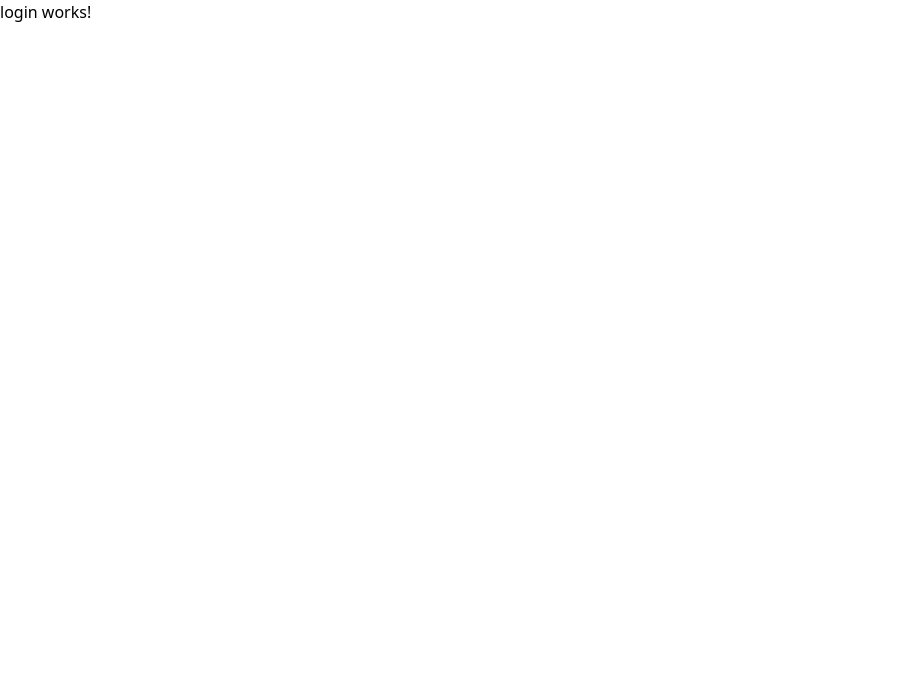
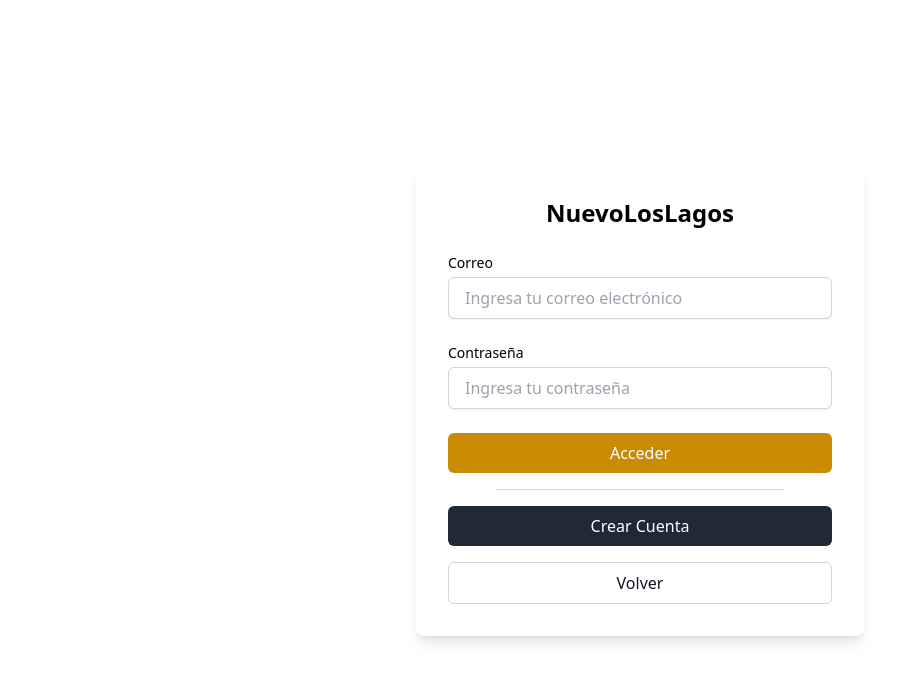
Before and after one commit to eddea-ss/NLL-frontend, an Angular app: page /login in a window 1280 px wide. Shown: the top 682 px of the page, without its empty margins (0-923 px from the left). Built offline with nearby package versions, Linux system fonts and the light colour scheme.

Commit message:
registro, login

```diff
--- a/src/app/core/services/registro.service.ts
+++ b/src/app/core/services/registro.service.ts
@@ -21,9 +21,9 @@ export class RegistroService {
 
   // Definir endpoints para cada tipo de usuario
   private apiEndpoints: Record<Role, string> = {
-    [Role.Persona]: 'http://64.176.10.243:3021/api/usuarios',
-    [Role.Empresa]: 'http://64.176.10.243:3021/api/empresas',
-    [Role.Proveedor]: 'http://64.176.10.243:3021/api/proveedores',
+    [Role.Usuario]: 'http://64.176.10.243:3020/api/usuarios',
+    [Role.Empresa]: 'http://64.176.10.243:3020/api/empresas',
+    [Role.Proveedor]: 'http://64.176.10.243:3020/api/proveedores',
   };
 
   /**
--- a/src/app/shared/enums/role.enum.ts
+++ b/src/app/shared/enums/role.enum.ts
@@ -1,5 +1,5 @@
 export enum Role {
-    Persona = 'persona',
-    Proveedor = 'proveedor',
-    Empresa = 'empresa',
+  Usuario = 'usuario',
+  Proveedor = 'proveedor',
+  Empresa = 'empresa',
 }
--- a/src/app/v2/modules/financing-search/financing-search.component.html
+++ b/src/app/v2/modules/financing-search/financing-search.component.html
@@ -172,7 +172,6 @@
             'innovación',
             'sostenibilidad',
             'empresas lideradas por mujeres',
-            'tecnologías climáticas',
             'corfo'
           ]
         "
--- a/src/app/v2/modules/form-register/form-register.component.html
+++ b/src/app/v2/modules/form-register/form-register.component.html
@@ -99,6 +99,11 @@
               </div>
             </div>
           </ng-container>
+          @if (field.type == 'password') {
+          <div class="text-red-500 text-xs italic">
+            {{ errorGeneral }}
+          </div>
+          }
           <div
             *ngIf="
               formGroup.get(field.name)?.invalid &&
@@ -110,6 +115,7 @@
           </div>
         </div>
       </div>
+
       <div class="flex justify-between w-full px-3">
         <button
           type="button"
--- a/src/app/v2/modules/form-register/form-register.component.ts
+++ b/src/app/v2/modules/form-register/form-register.component.ts
@@ -30,6 +30,7 @@ export class FormRegisterComponent implements OnInit {
   formGroup!: FormGroup;
   formFields: any[] = [];
   tipoRegistro!: string;
+  errorGeneral = '';
 
   formGeneral = [
     {
@@ -139,7 +140,7 @@ export class FormRegisterComponent implements OnInit {
     switch (this.tipoRegistro) {
       case 'registro-persona':
         this.formFields = [...this.formPersona, ...this.formGeneral];
-        this.tipoRegistro = 'persona';
+        this.tipoRegistro = 'usuario';
         break;
       case 'registro-industria':
         this.formFields = [...this.formIndustria4, ...this.formGeneral];
@@ -164,7 +165,12 @@ export class FormRegisterComponent implements OnInit {
   }
 
   onSubmit(): void {
+    if (!this.checkPassword(this.formGroup)) {
+      this.errorGeneral = 'Las contraseñas no coinciden';
+      return;
+    }
     if (this.formGroup.valid) {
+      this.errorGeneral = '';
       this.registroService
         .register({ ...this.formGroup.value, tipoUsuario: this.tipoRegistro })
         .subscribe({
@@ -173,4 +179,16 @@ export class FormRegisterComponent implements OnInit {
         });
     }
   }
+
+  checkPassword(formGroup: FormGroup): boolean {
+    const password = formGroup.get('password')?.value;
+    const confirmPassword = formGroup.get('password_confirm')?.value;
+    console.log(
+      password,
+      confirmPassword,
+      password === confirmPassword,
+      formGroup
+    );
+    return password === confirmPassword;
+  }
 }
--- a/src/app/v2/modules/login/login.component.html
+++ b/src/app/v2/modules/login/login.component.html
@@ -1 +1,104 @@
-<p>login works!</p>
+<!-- login.component.html -->
+<div class="flex items-center justify-center min-h-screen bg-dark">
+  <div class="bg-white rounded-lg shadow-lg p-8 w-full max-w-md">
+    <div class="text-center mb-6">
+      <!-- Logo y Nombre de la Empresa -->
+      <h2 class="text-2xl font-bold text-dark">NuevoLosLagos</h2>
+    </div>
+
+    <!-- Formulario -->
+    <form [formGroup]="loginForm" (ngSubmit)="onSubmit()" class="space-y-6">
+      <!-- Campo de Correo -->
+      <div>
+        <label for="email" class="block text-sm font-medium text-dark"
+          >Correo</label
+        >
+        <input
+          id="email"
+          type="email"
+          formControlName="email"
+          required
+          class="mt-1 block w-full px-4 py-2 border border-gray-300 rounded-md shadow-sm focus:outline-none focus:ring-2 focus:ring-primary focus:border-primary"
+          placeholder="Ingresa tu correo electrónico"
+        />
+        <div
+          *ngIf="
+            loginForm.get('email')?.touched && loginForm.get('email')?.invalid
+          "
+          class="mt-2 text-sm text-red-600"
+        >
+          <div *ngIf="loginForm.get('email')?.errors?.['required']">
+            El correo es obligatorio.
+          </div>
+          <div *ngIf="loginForm.get('email')?.errors?.['email']">
+            Por favor, ingresa un correo válido.
+          </div>
+        </div>
+      </div>
+
+      <!-- Campo de Contraseña -->
+      <div>
+        <label for="password" class="block text-sm font-medium text-dark"
+          >Contraseña</label
+        >
+        <input
+          id="password"
+          type="password"
+          formControlName="password"
+          required
+          class="mt-1 block w-full px-4 py-2 border border-gray-300 rounded-md shadow-sm focus:outline-none focus:ring-2 focus:ring-primary focus:border-primary"
+          placeholder="Ingresa tu contraseña"
+        />
+        <div
+          *ngIf="
+            loginForm.get('password')?.touched &&
+            loginForm.get('password')?.invalid
+          "
+          class="mt-2 text-sm text-red-600"
+        >
+          <div *ngIf="loginForm.get('password')?.errors?.['required']">
+            La contraseña es obligatoria.
+          </div>
+        </div>
+      </div>
+
+      <!-- Mensaje de Error -->
+      <div *ngIf="errorMessage" class="text-center text-sm text-red-600">
+        {{ errorMessage }}
+      </div>
+
+      <!-- Botones -->
+      <div class="flex flex-col space-y-4">
+        <!-- Botón de Acceso -->
+        <button
+          type="submit"
+          [disabled]="isLoading"
+          class="flex items-center bg-yellow-600 justify-center px-4 py-2 bg-primary text-white rounded-md hover:bg-gray-800 transition duration-300"
+        >
+          Acceder
+        </button>
+
+        <hr class="my-4 border-t border-gray-300 w-3/4 mx-auto" />
+
+        <!-- Botón de Crear Cuenta -->
+        <a
+          routerLink="/registro"
+          class="flex items-center bg-gray-800 justify-center px-4 py-2 bg-primary text-white rounded-md hover:bg-yellow-600 transition duration-300"
+        >
+          Crear Cuenta
+        </a>
+
+        <!-- Botón de Volver -->
+        <a
+          routerLink="/"
+          class="flex items-center bg-white-800 justify-center px-4 py-2 border border-gray-300 text-gray-900 rounded-md hover:bg-gray-100 transition duration-300"
+        >
+          Volver
+        </a>
+      </div>
+
+      <!-- Spinner de Carga -->
+      <div *ngIf="isLoading" class="flex justify-center mt-4"></div>
+    </form>
+  </div>
+</div>
--- a/src/app/v2/modules/login/login.component.ts
+++ b/src/app/v2/modules/login/login.component.ts
@@ -1,12 +1,66 @@
-import { Component } from '@angular/core';
+// src/app/core/components/login/login.component.ts
+
+import {
+  ChangeDetectionStrategy,
+  Component,
+  inject,
+  ChangeDetectorRef,
+} from '@angular/core';
+import {
+  FormBuilder,
+  FormGroup,
+  Validators,
+  ReactiveFormsModule,
+} from '@angular/forms';
+import { LoginService } from '@core/services/login.service';
+import { CommonModule } from '@angular/common';
+import { RouterLink } from '@angular/router';
 
 @Component({
   selector: 'app-login',
   standalone: true,
-  imports: [],
+  imports: [ReactiveFormsModule, CommonModule, RouterLink],
   templateUrl: './login.component.html',
-  styleUrl: './login.component.scss'
+  styleUrls: ['./login.component.scss'],
 })
 export class LoginComponent {
+  private loginService = inject(LoginService);
+  protected fb = inject(FormBuilder);
+  private cdRef = inject(ChangeDetectorRef); // Inyectar ChangeDetectorRef
 
+  loginForm: FormGroup = this.fb.group({
+    email: ['', [Validators.required, Validators.email]],
+    password: ['', [Validators.required]],
+  });
+
+  isLoading = false;
+  errorMessage = '';
+
+  onSubmit() {
+    if (this.loginForm.invalid) {
+      return;
+    }
+
+    this.isLoading = true;
+    this.errorMessage = '';
+    this.cdRef.markForCheck(); // Forzar la detección de cambios para actualizar la vista
+
+    const { email, password } = this.loginForm.value;
+
+    this.loginService.login({ correo: email, password }).subscribe({
+      next: () => {
+        // Manejar el inicio de sesión exitoso
+        this.isLoading = false;
+        // Por ejemplo, redirigir al usuario a otra página
+        // this.router.navigate(['/dashboard']);
+        this.cdRef.markForCheck(); // Forzar la detección de cambios
+      },
+      error: (response) => {
+        this.errorMessage =
+          response?.error?.error || 'Error al iniciar sesión.';
+        this.isLoading = false;
+        this.cdRef.markForCheck(); // Forzar la detección de cambios
+      },
+    });
+  }
 }
```
Also changed, not shown: src/app/core/services/login.service.ts (+33 -10 lines).
